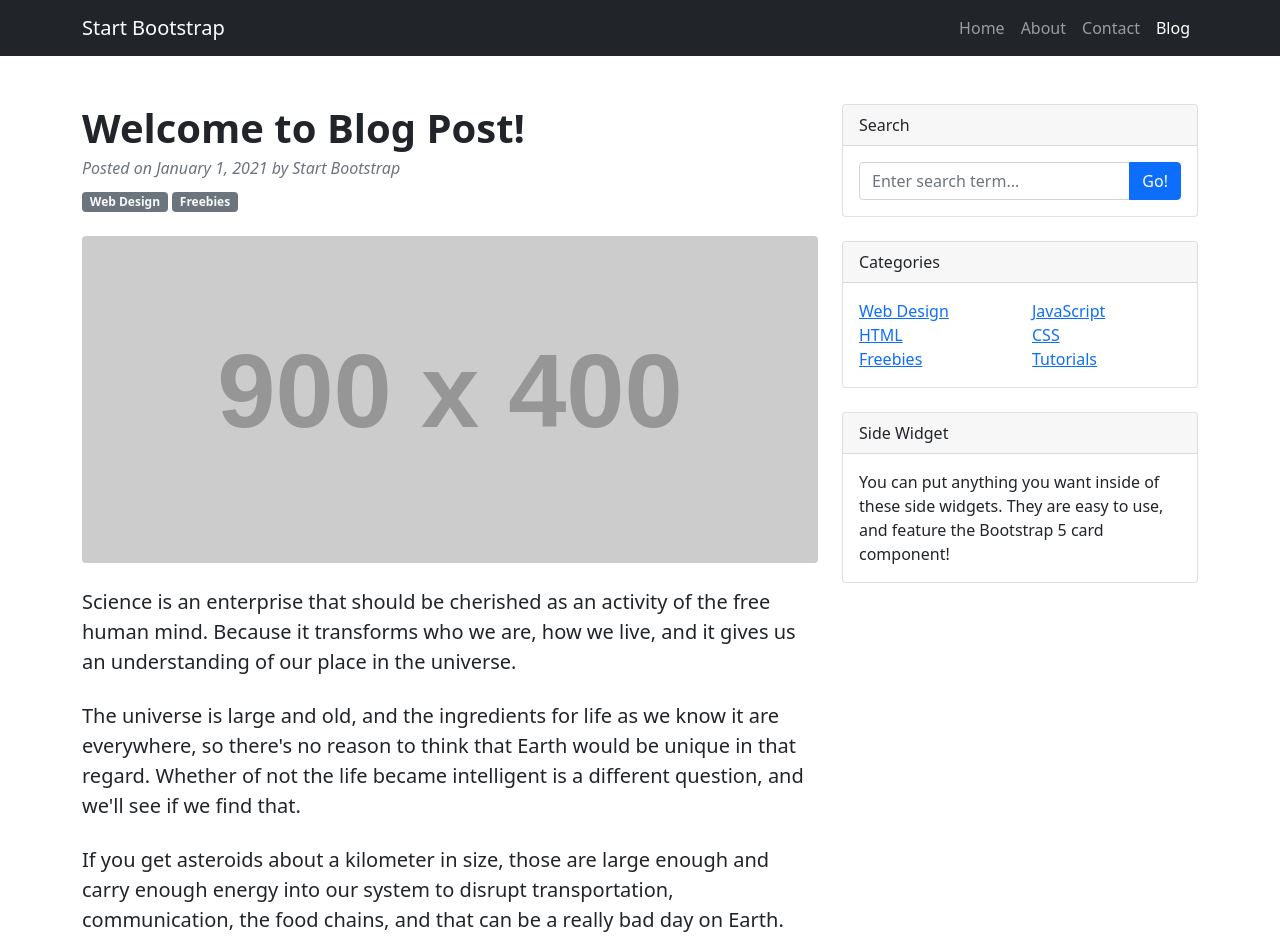
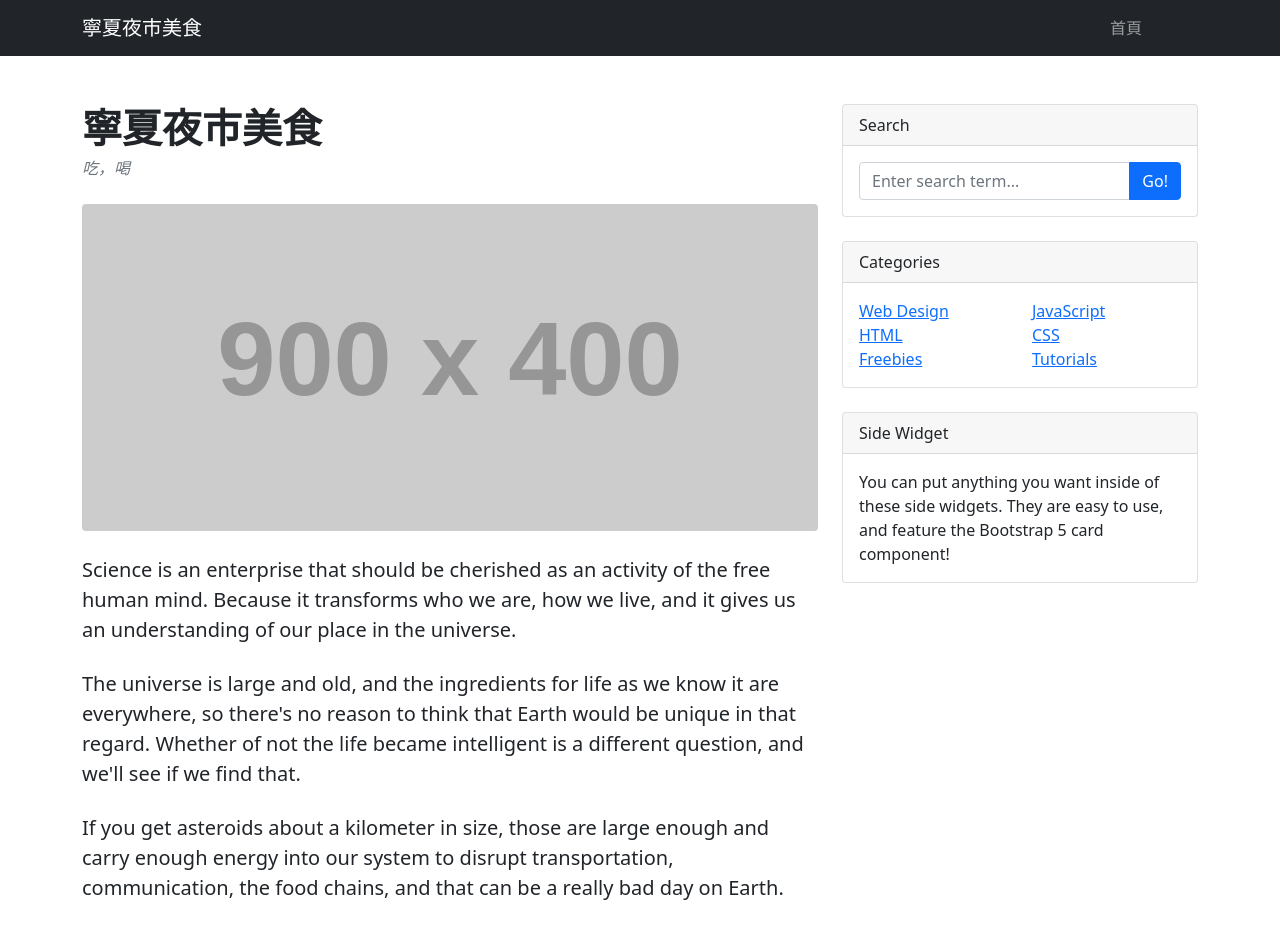
Before and after one commit to kuopoting/k33, a plain HTML site: page index.html in a window 1280 px wide. Shown: the top 938 px of the page. Drawn offline with nearby package versions, Linux system fonts and the light colour scheme; placeholder pictures from the web are drawn by us.

Commit message:
Update index.html

```diff
--- a/index.html
+++ b/index.html
@@ -5,7 +5,7 @@
         <meta name="viewport" content="width=device-width, initial-scale=1, shrink-to-fit=no" />
         <meta name="description" content="" />
         <meta name="author" content="" />
-        <title>Blog Post - Start Bootstrap Template</title>
+        <title>寧夏夜市美食</title>
         <!-- Favicon-->
         <link rel="icon" type="image/x-icon" href="assets/favicon.ico" />
         <!-- Core theme CSS (includes Bootstrap)-->
@@ -15,14 +15,14 @@
         <!-- Responsive navbar-->
         <nav class="navbar navbar-expand-lg navbar-dark bg-dark">
             <div class="container">
-                <a class="navbar-brand" href="#!">Start Bootstrap</a>
+                <a class="navbar-brand" href="#!">寧夏夜市美食</a>
                 <button class="navbar-toggler" type="button" data-bs-toggle="collapse" data-bs-target="#navbarSupportedContent" aria-controls="navbarSupportedContent" aria-expanded="false" aria-label="Toggle navigation"><span class="navbar-toggler-icon"></span></button>
                 <div class="collapse navbar-collapse" id="navbarSupportedContent">
                     <ul class="navbar-nav ms-auto mb-2 mb-lg-0">
-                        <li class="nav-item"><a class="nav-link" href="#">Home</a></li>
-                        <li class="nav-item"><a class="nav-link" href="#!">About</a></li>
-                        <li class="nav-item"><a class="nav-link" href="#!">Contact</a></li>
-                        <li class="nav-item"><a class="nav-link active" aria-current="page" href="#">Blog</a></li>
+                        <li class="nav-item"><a class="nav-link" href="https://kuopoting.github.io/-/">首頁</a></li>
+                        <li class="nav-item"><a class="nav-link" href="#!"></a></li>
+                        <li class="nav-item"><a class="nav-link" href="#!"></a></li>
+                        <li class="nav-item"><a class="nav-link active" aria-current="page" href="#"></a></li>
                     </ul>
                 </div>
             </div>
@@ -36,12 +36,12 @@
                         <!-- Post header-->
                         <header class="mb-4">
                             <!-- Post title-->
-                            <h1 class="fw-bolder mb-1">Welcome to Blog Post!</h1>
+                            <h1 class="fw-bolder mb-1">寧夏夜市美食</h1>
                             <!-- Post meta content-->
-                            <div class="text-muted fst-italic mb-2">Posted on January 1, 2021 by Start Bootstrap</div>
+                            <div class="text-muted fst-italic mb-2">吃，喝</div>
                             <!-- Post categories-->
-                            <a class="badge bg-secondary text-decoration-none link-light" href="#!">Web Design</a>
-                            <a class="badge bg-secondary text-decoration-none link-light" href="#!">Freebies</a>
+                            <a class="badge bg-secondary text-decoration-none link-light" href="#!"></a>
+                            <a class="badge bg-secondary text-decoration-none link-light" href="#!"></a>
                         </header>
                         <!-- Preview image figure-->
                         <figure class="mb-4"><img class="img-fluid rounded" src="https://dummyimage.com/900x400/ced4da/6c757d.jpg" alt="..." /></figure>
```
